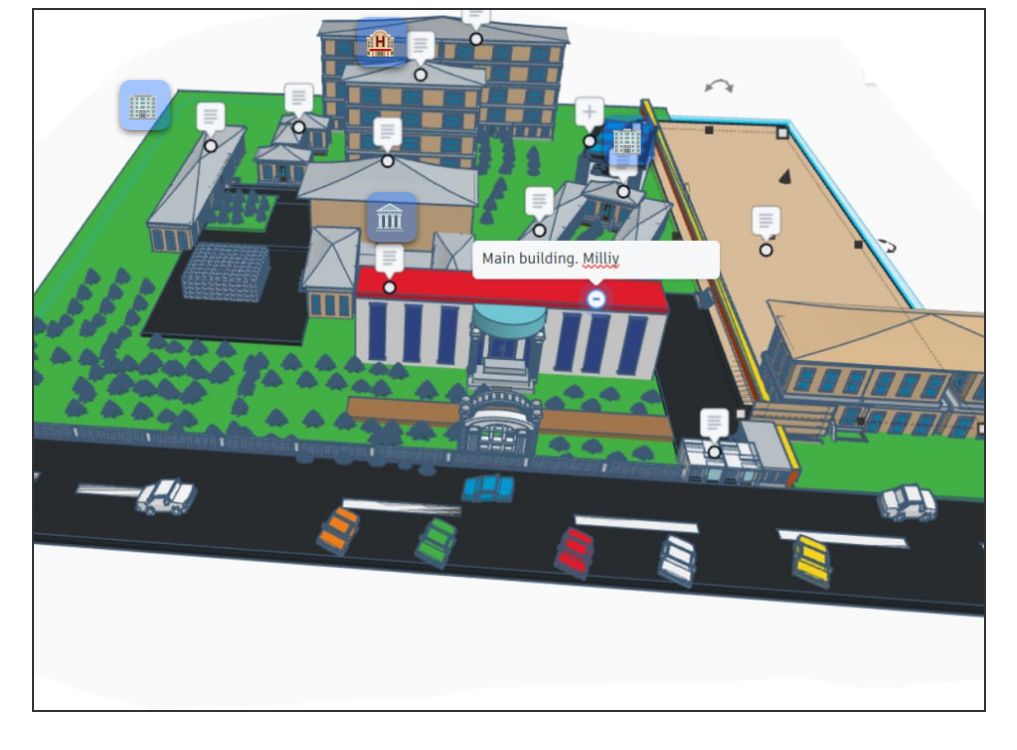
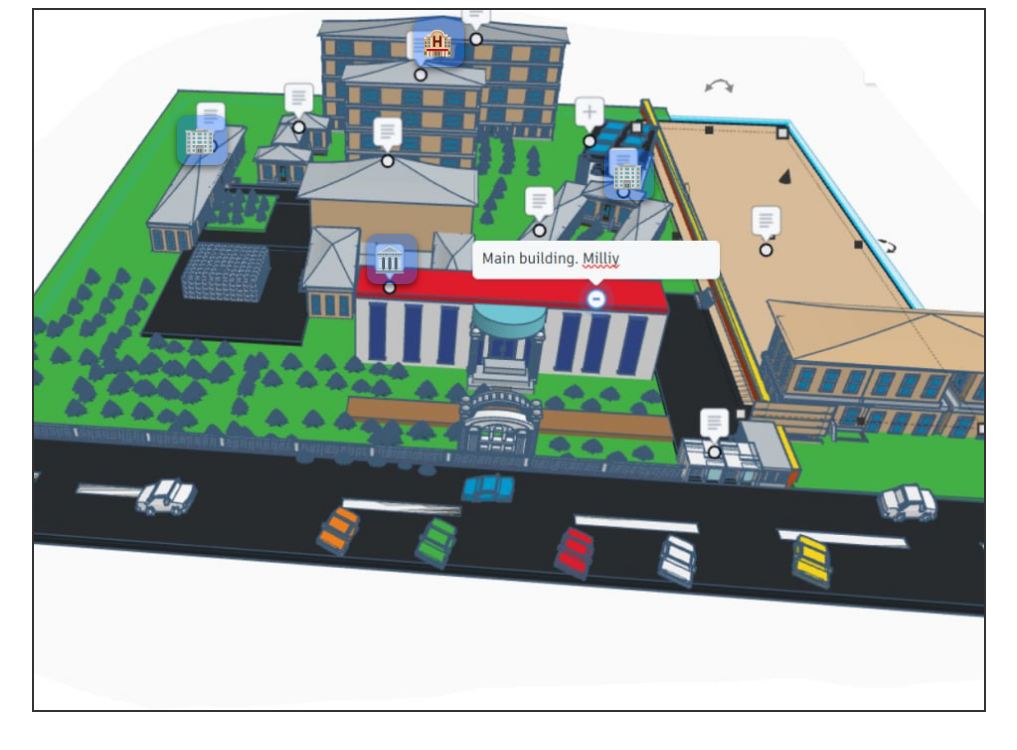
Before and after one commit to Ahmad-o7/Milliy-universiteti-maketi, a plain HTML site: page index.html in a window 1280 px wide. Shown: the whole page, without its empty margins (131-1148 px from the left). Drawn offline with Linux system fonts and the light colour scheme.

Commit message:
Update index.html
Joylashuv...

```diff
--- a/index.html
+++ b/index.html
@@ -113,6 +113,10 @@ audio{width:100%;}
     }
     .icon{font-size:26px;}
     .map-button:hover{width:210px;}
+    #b-bino{top:15%; left:15%;}
+#asosiy-bino{top:32%; left:35%;}
+#a-bino{top:20%; left:60%;}
+#ttj{top:1%; left:40%;}
         }
 </style>
 </head>
```
